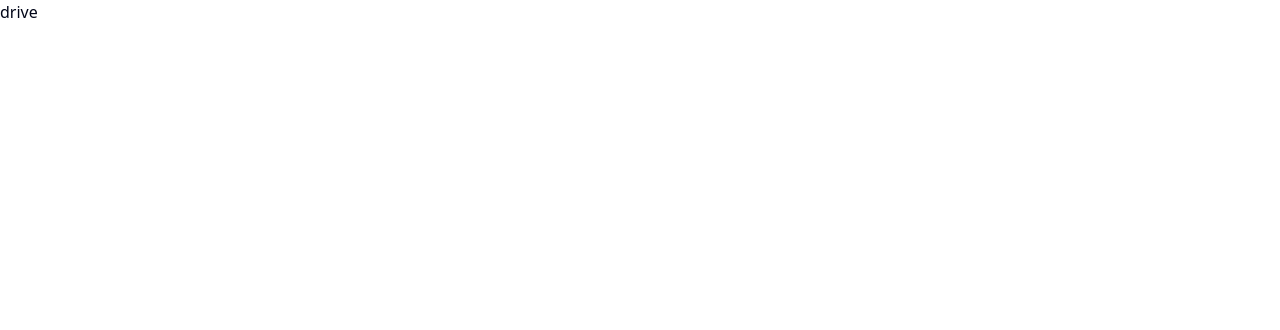
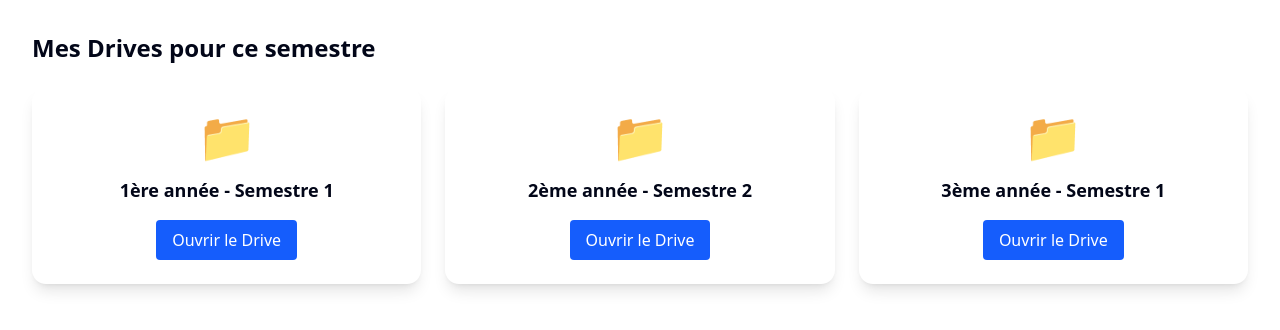
Before and after one commit to Adnane-Louardi-dev/student-task-manager, a Next.js app: page /dashboard/drive in a window 1280 px wide. Shown: the top 330 px of the page. Built offline with nearby package versions, Linux system fonts and the light colour scheme.

Commit message:
ajouter page drive

```diff
--- a/src/app/dashboard/drive/page.tsx
+++ b/src/app/dashboard/drive/page.tsx
@@ -1,5 +1,43 @@
-export default function Add(){
-    return(
-        <h1>drive</h1>
-    )
+import React from 'react';
+
+const drives = [
+  {
+    title: "1ère année - Semestre 1",
+    url: "https://drive.google.com/drive/folder1"
+  },
+  {
+    title: "2ème année - Semestre 2",
+    url: "https://drive.google.com/drive/folder2"
+  },
+  {
+    title: "3ème année - Semestre 1",
+    url: "https://drive.google.com/drive/folder3"
+  }
+];
+
+export default function Drive() {
+  return (
+    <div className="p-8">
+      <h1 className="text-2xl font-bold mb-6">Mes Drives pour ce semestre</h1>
+      <div className="grid grid-cols-1 md:grid-cols-3 gap-6">
+        {drives.map((drive, index) => (
+          <div
+            key={index}
+            className="bg-white shadow-lg rounded-xl p-6 flex flex-col items-center justify-center text-center hover:shadow-xl transition"
+          >
+            <span className="text-5xl mb-4">📁</span>
+            <h2 className="text-lg font-semibold mb-2">{drive.title}</h2>
+            <a
+              href={drive.url}
+              target="_blank"
+              rel="noopener noreferrer"
+              className="mt-2 px-4 py-2 bg-blue-600 text-white rounded hover:bg-blue-700 transition"
+            >
+              Ouvrir le Drive
+            </a>
+          </div>
+        ))}
+      </div>
+    </div>
+  );
 }
--- /dev/null
+++ b/src/app/dashboard/incremonter/page.tsx
@@ -0,0 +1,10 @@
+import Cou from "@/components/counter"
+export default function Incre(){
+    return(
+       <div>
+
+        <Cou/>
+        <h1>fyfyguhkughghg</h1>
+       </div>
+    )
+}
--- a/src/app/dashboard/page.tsx
+++ b/src/app/dashboard/page.tsx
@@ -35,6 +35,7 @@ export default function Page() {
             </div>
           </div>
         </div>
+        <div> <a href="/dashboard/incremonter"><button>click ici</button></a></div>;
       </SidebarInset>
     </SidebarProvider>
   )
--- /dev/null
+++ b/src/components/counter.tsx
@@ -0,0 +1,5 @@
+export default function Cou(){
+    return(
+        <h1>miaw </h1>
+    )
+}
```
